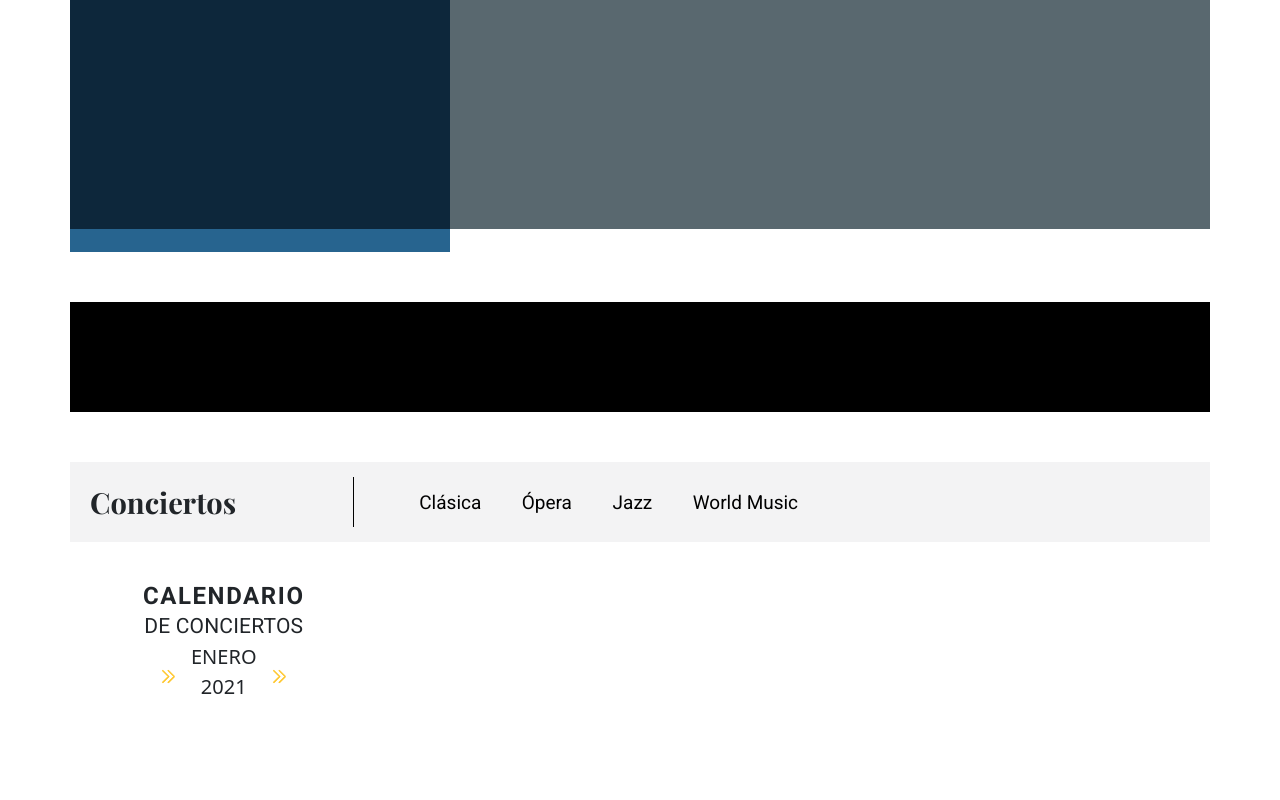
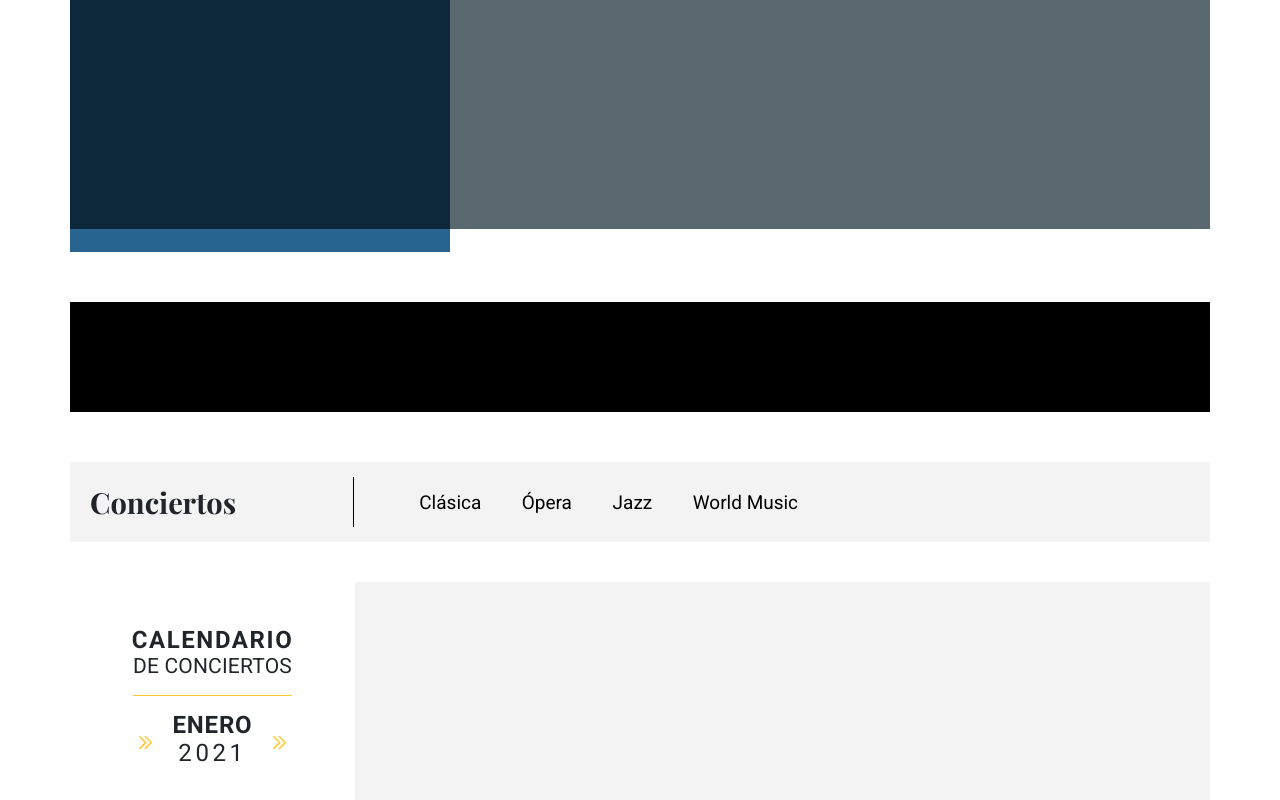
Before and after one commit to jomarz/tempo-front, a Vue app: page / in a window 1280 px wide. Shown: the part 558-1358 px from the top of the page. Built offline with nearby package versions, Linux system fonts and the light colour scheme.

Commit message:
Style calendar left box

```diff
--- a/src/components/Calendar.vue
+++ b/src/components/Calendar.vue
@@ -1,7 +1,6 @@
 <template>
-    <div class="calendar container">
-        <div class="row">
-            <div class="col-3">
+    <div class="calendar row">
+            <div class="col-3 calendar-left-box">
                 <div class="calendar-title-box">
                     <h4 class="calendar-title">CALENDARIO</h4>
                     <div class="calendar-subtitle">DE CONCIERTOS</div>
@@ -23,7 +22,6 @@
                 <div class="days-header"></div>
                 <div class="days-numbers"></div>
             </div>
-        </div>
     </div>
 </template>
 
@@ -35,38 +33,67 @@ export default {
 
 <style lang="scss" scoped>
     .calendar {
-        margin: 40px 0 40px 0;
-        .calendar-title {
-            font-family: 'Roboto', sans-serif;
-            margin-bottom: 0;
-            letter-spacing: 0.08rem;
-        }
-        .calendar-subtitle {
-            font-family: 'Roboto', sans-serif;
-            font-size: 1.05rem;
-            font-weight: 400;
-            letter-spacing: 0.008em;
+        margin-top: 40px;
+        margin-bottom: 40px;
+        .calendar-left-box {
+            display: flex;
+            flex-direction: column;
+            justify-content: center;
         }
         .calendar-title-box {
             flex-direction: column;
             display: flex;
             align-items: center;
         }
+        .calendar-title {
+            font-family: 'Roboto', sans-serif;
+            margin-bottom: 0;
+            letter-spacing: 0.08rem;
+            line-height: 120%
+        }
+        .calendar-subtitle {
+            font-family: 'Roboto', sans-serif;
+            font-size: 1.05rem;
+            font-weight: 400;
+            line-height: 120%;
+            letter-spacing: 0.008em;
+            padding-bottom: 15px;
+            border-bottom: solid 1.7px #ffc729;
+        }
         .calendar-month {
             display: flex;
             justify-content: center;
             align-items: center;
+            padding-top: 15px;
         }
         .month-year {
-            margin: 0 15px 0 15px;
+            margin: 0 20px 0 20px;
             display: flex;
             flex-direction: column;
             align-items: center;
         }
         .month-arrow {
             width: 15px;
-            height: 15px;
+            height: 16px;
             line-height: 100%;
+        }
+        .month-name {
+            font-family: 'Roboto', sans-serif;
+            font-size: 1.2rem;
+            font-weight: 700;
+            letter-spacing: 0.04rem;
+            line-height: 1.4rem;
+        }
+        .year {
+            font-family: 'Roboto', sans-serif;
+            font-size: 1.2rem;
+            letter-spacing: 0.18rem;
+            font-weight: 400;
+            line-height: 1.4rem;
+        }
+        .days-container {
+            background-color: #f3f3f4;
+            height: 228px;
         }
     }
 </style>
```
